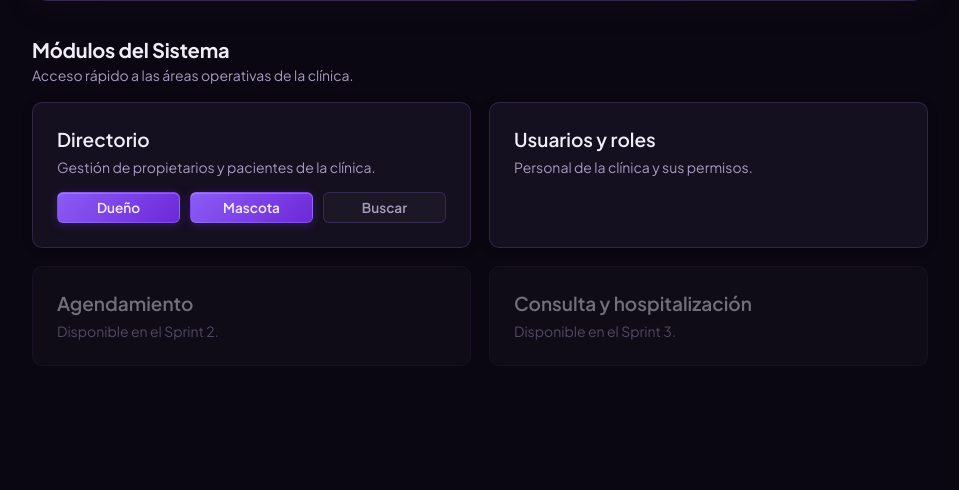
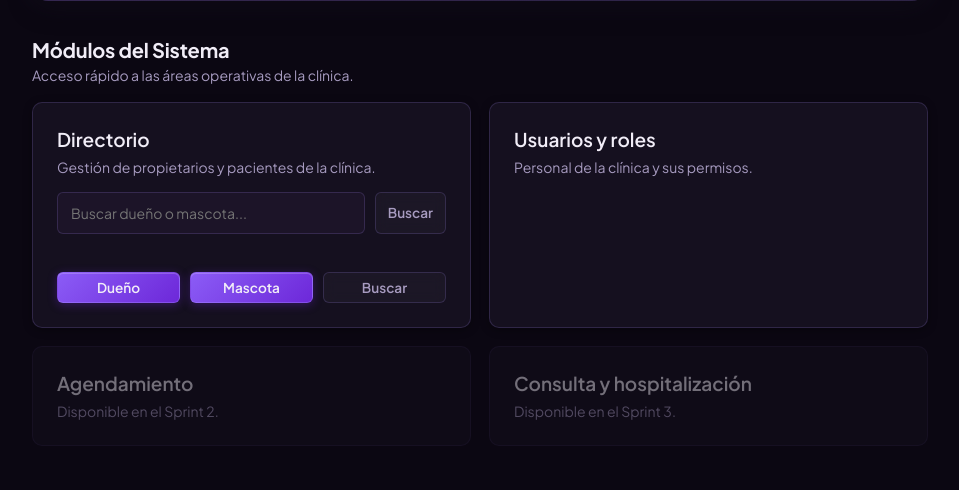
Before and after one commit to Cruz-Fernando/prados-pets, a Django app: page /panel/ in a window 1280 px wide. Shown: the part 369-859 px from the top of the page, without its empty margins (160-1119 px from the left). Before the commit the page ends 735 px from the top, so only its background shows below. Run offline with Django 5.2, Linux system fonts and the light colour scheme; a user stored in the database is signed in; data comes from the database, SQL or seed files in the repository.

Commit message:
HU05 (#52)
* Añadir HU04

* HU04/Implementa formulario y vista para registro de mascota

* Implementa formulario y vista para HU04 registro de mascota

* Agrega plantilla HTML para registro de mascotas (HU04)

* HU04: registro de mascotas y actualización de navegación y botón

* HU04-Agregar choices a especie, tamano y sexo en modelo

Co-authored-by: Samuel <samuelalexandergs@ufps.edu.co>

---------

Co-authored-by: JDuvanC10 <jduvancarvajal10@gmail.com>
Co-authored-by: Samuel <samuelalexandergs@ufps.edu.co>

* Añadir el (requirements.txt)

* Merge pull request #51 from Cruz-Fernando/Prueba_main

Hu05

* Corrige HU05: tarjetas de resumen en buscador de directorio

* Agrega barra de busqueda inline en la tarjeta de Directorio del panel

* Armoniza estilo de la barra de busqueda con el diseno del sitio

---------

Co-authored-by: JDuvanC10 <jduvancarvajal10@gmail.com>
Co-authored-by: Samuel <samuelalexandergs@ufps.edu.co>
Co-authored-by: David Torres <davidtorresovallos@gmail.com>

```diff
--- a/static/css/styles.css
+++ b/static/css/styles.css
@@ -865,6 +865,33 @@ button {
    Formularios Internos
    ============================================================ */
 
+.app-input {
+  border: 1px solid var(--border);
+  border-radius: var(--radius-sm);
+  padding: 11px 13px;
+  font-size: 14px;
+  font-family: var(--font-ui);
+  color: var(--text);
+  background: var(--surface-alt);
+  transition: border-color var(--transition-fast), background var(--transition-fast);
+}
+
+.app-input:focus {
+  border-color: var(--accent);
+  background: #20172e;
+  outline: none;
+}
+
+.app-search {
+  display: flex;
+  gap: 10px;
+}
+
+.app-search .app-input {
+  flex: 1;
+  min-width: 0;
+}
+
 .app-form {
   max-width: 440px;
   display: flex;
--- a/templates/usuarios/dashboard.html
+++ b/templates/usuarios/dashboard.html
@@ -47,7 +47,11 @@
           <h2>Directorio</h2>
           <p>Gestión de propietarios y pacientes de la clínica.</p>
         </div>
-        <div style="display: flex; gap: 10px; margin-top: 15px;">
+        <form method="get" action="{% url 'buscar_directorio' %}" class="app-search" style="margin-top: 15px;">
+          <input type="text" name="q" class="app-input" placeholder="Buscar dueño o mascota...">
+          <button type="submit" class="btn btn--ghost" style="font-size: 0.85rem; padding: 6px 12px;">Buscar</button>
+        </form>
+        <div style="display: flex; gap: 10px; margin-top: 10px;">
           <a href="/directorio/registrar-dueno/" class="btn btn--primary" style="font-size: 0.85rem; padding: 6px 12px; text-align: center; flex: 1;">Dueño</a>
           <a href="/directorio/mascotas/registrar/" class="btn btn--primary" style="font-size: 0.85rem; padding: 6px 12px; text-align: center; flex: 1;">Mascota</a>
           <a href="/directorio/buscar/" class="btn btn--ghost" style="font-size: 0.85rem; padding: 6px 12px; text-align: center; flex: 1;">Buscar</a>
```
Also changed, not shown: templates/directorio/_resultados_busqueda.html (+21 -33 lines), templates/directorio/buscar.html (+19 -12 lines).
